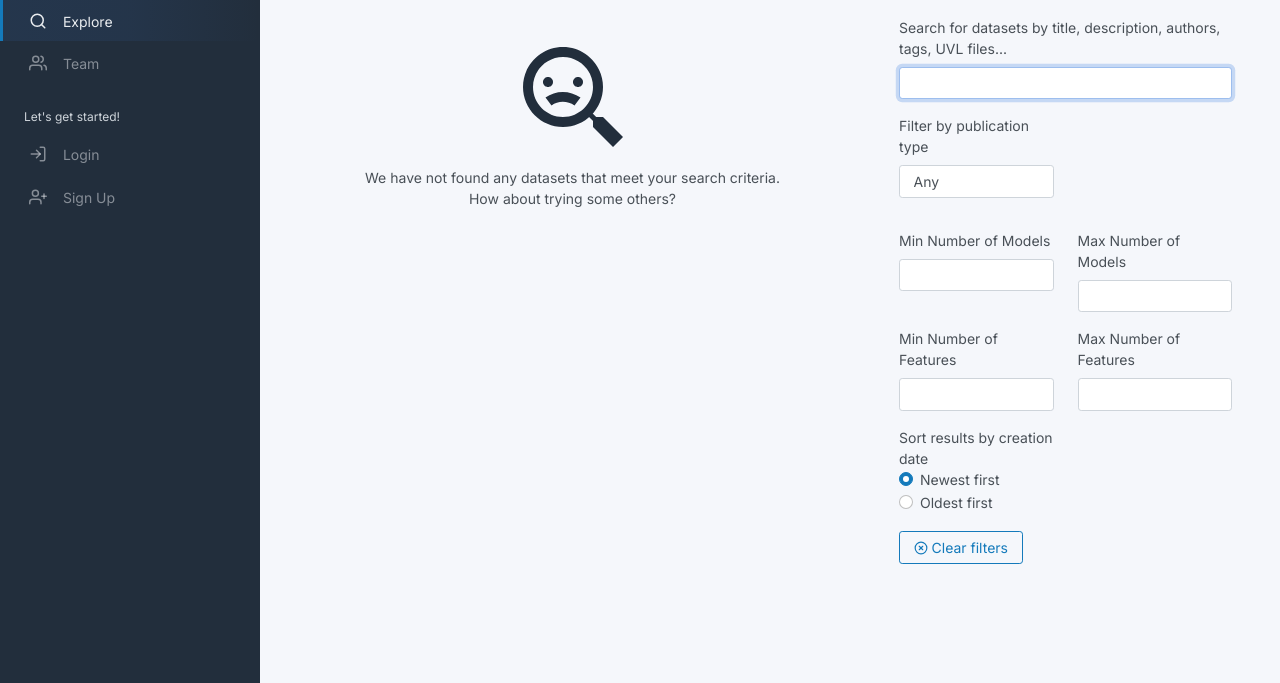
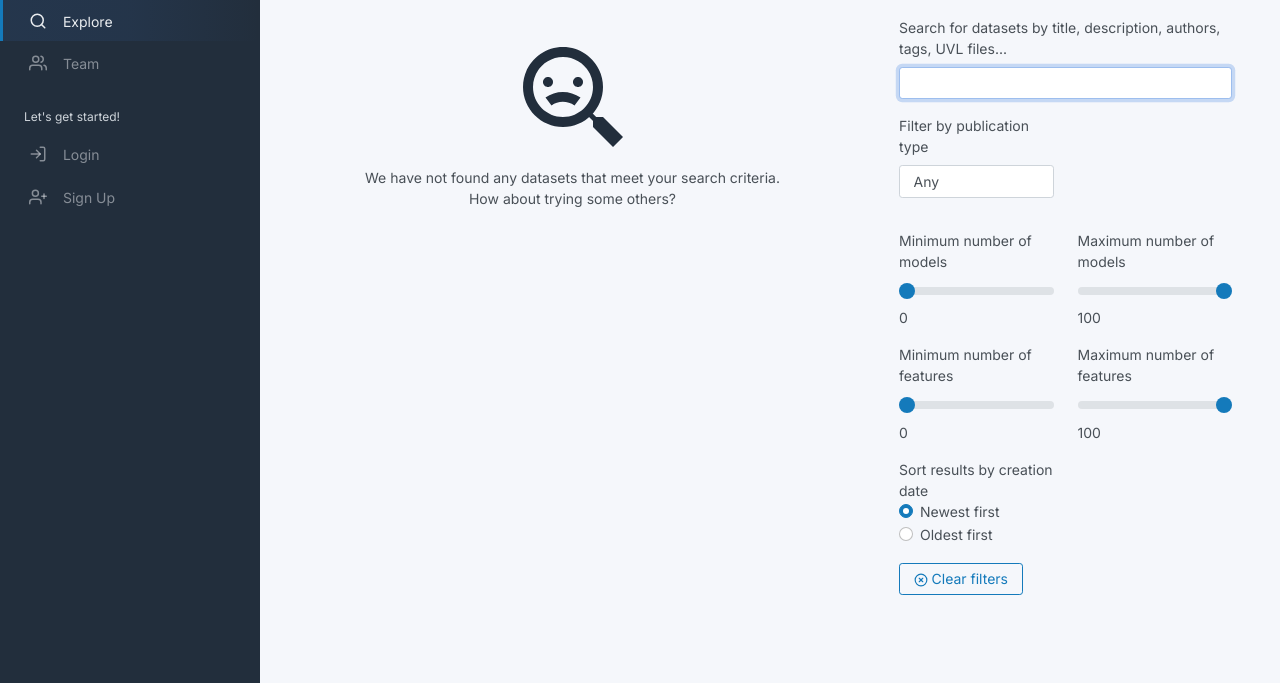
Before and after one commit to salmorejo-hub/uvlhub, a Flask app: page /explore in a window 1280 px wide. Shown: the part 184-867 px from the top of the page. Run offline with Flask 3, Linux system fonts and the light colour scheme; data that the repository does not hold is empty; parts of the project's set-up code (start-up, migrations or seed data) failed here and were passed over; some libraries are stand-ins or nearby versions.

Commit message:
feat: Change filters to range sliders Ref #16

```diff
--- a/app/modules/explore/assets/scripts.js
+++ b/app/modules/explore/assets/scripts.js
@@ -21,10 +21,10 @@ function send_query() {
                 query: document.querySelector('#query').value,
                 publication_type: document.querySelector('#publication_type').value,
                 sorting: document.querySelector('[name="sorting"]:checked').value,
-                min_number_of_models: document.querySelector('#min_number_of_models').value || null,
-                max_number_of_models: document.querySelector('#max_number_of_models').value || null,
-                min_number_of_features: document.querySelector('#min_number_of_features').value || null,
-                max_number_of_features: document.querySelector('#max_number_of_features').value || null,
+                min_number_of_models: document.querySelector('#min_number_of_models').value || 0,
+                max_number_of_models: document.querySelector('#max_number_of_models').value || 100,
+                min_number_of_features: document.querySelector('#min_number_of_features').value || 0,
+                max_number_of_features: document.querySelector('#max_number_of_features').value || 100,
             };
 
             console.log(document.querySelector('#publication_type').value);
@@ -185,16 +185,20 @@ function clearFilters() {
 
     // Reset the number of models and features filters
     let minNumberOfModelsInput = document.querySelector('#min_number_of_models');
-    minNumberOfModelsInput.value = "";
+    minNumberOfModelsInput.value = "0";
+    document.getElementById('min_models_output').value = "0";
 
     let maxNumberOfModelsInput = document.querySelector('#max_number_of_models');
-    maxNumberOfModelsInput.value = "";
+    maxNumberOfModelsInput.value = "100";
+    document.getElementById('max_models_output').value = "100";
 
     let minNumberOfFeaturesInput = document.querySelector('#min_number_of_features');
-    minNumberOfFeaturesInput.value = "";
+    minNumberOfFeaturesInput.value = "0";
+    document.getElementById('min_features_output').value = "0";
 
     let maxNumberOfFeaturesInput = document.querySelector('#max_number_of_features');
-    maxNumberOfFeaturesInput.value = "";
+    maxNumberOfFeaturesInput.value = "100";
+    document.getElementById('max_features_output').value = "100";
 
     // Perform a new search with the reset filters
     queryInput.dispatchEvent(new Event('input', {bubbles: true}));
--- a/app/modules/explore/repositories.py
+++ b/app/modules/explore/repositories.py
@@ -1,17 +1,18 @@
 import re
-from sqlalchemy import any_, or_
+from sqlalchemy import any_, or_, cast, Integer
 import unidecode
 from app.modules.dataset.models import Author, DSMetaData, DataSet, PublicationType, DSMetrics
 from app.modules.featuremodel.models import FMMetaData, FeatureModel
 from core.repositories.BaseRepository import BaseRepository
 
 
+
 class ExploreRepository(BaseRepository):
     def __init__(self):
         super().__init__(DataSet)
 
-    def filter(self, query="", sorting="newest", publication_type="any", tags=[], min_number_of_models=None,
-               max_number_of_models=None, min_number_of_features=None, max_number_of_features=None, **kwargs):
+    def filter(self, query="", sorting="newest", publication_type="any", tags=[], min_number_of_models=0,
+               max_number_of_models=100, min_number_of_features=0, max_number_of_features=100, **kwargs):
         # Normalize and remove unwanted characters
         normalized_query = unidecode.unidecode(query).lower()
         cleaned_query = re.sub(r'[,.":\'()\[\]^;!¡¿?]', "", normalized_query)
@@ -53,17 +54,15 @@ class ExploreRepository(BaseRepository):
         if tags:
             datasets = datasets.filter(DSMetaData.tags.ilike(any_(f"%{tag}%" for tag in tags)))
 
-        if min_number_of_models is not None:
-            datasets = datasets.filter(DSMetaData.ds_metrics.has(DSMetrics.number_of_models >= min_number_of_models))
-
-        if max_number_of_models is not None:
-            datasets = datasets.filter(DSMetaData.ds_metrics.has(DSMetrics.number_of_models <= max_number_of_models))
-
-        if min_number_of_features is not None:
-            datasets = datasets.filter(DSMetaData.ds_metrics.has(DSMetrics.number_of_features >= min_number_of_features))
-
-        if max_number_of_features is not None:
-            datasets = datasets.filter(DSMetaData.ds_metrics.has(DSMetrics.number_of_features <= max_number_of_features))
+        # Filter by number of models and features
+        datasets = datasets.filter(
+            DSMetaData.ds_metrics.has(
+                (cast(DSMetrics.number_of_models, Integer) >= min_number_of_models) &
+                (cast(DSMetrics.number_of_models, Integer) <= max_number_of_models) &
+                (cast(DSMetrics.number_of_features, Integer) >= min_number_of_features) &
+                (cast(DSMetrics.number_of_features, Integer) <= max_number_of_features)
+            )
+        )
 
         # Order by created_at
         if sorting == "oldest":
--- a/app/modules/explore/routes.py
+++ b/app/modules/explore/routes.py
@@ -14,5 +14,6 @@ def index():
 
     if request.method == 'POST':
         criteria = request.get_json()
+        print(criteria)
         datasets = ExploreService().filter(**criteria)
         return jsonify([dataset.to_dict() for dataset in datasets])
--- a/app/modules/explore/services.py
+++ b/app/modules/explore/services.py
@@ -6,7 +6,7 @@ class ExploreService(BaseService):
     def __init__(self):
         super().__init__(ExploreRepository())
 
-    def filter(self, query="", sorting="newest", publication_type="any", tags=[], min_number_of_models=None, max_number_of_models=None,
-               min_number_of_features=None, max_number_of_features=None,**kwargs):
+    def filter(self, query="", sorting="newest", publication_type="any", tags=[], min_number_of_models=0, max_number_of_models=100,
+               min_number_of_features=0, max_number_of_features=100,**kwargs):
         return self.repository.filter(query, sorting, publication_type, tags, min_number_of_models, max_number_of_models,
                                       min_number_of_features, max_number_of_features, **kwargs)
--- a/app/modules/explore/templates/explore/index.html
+++ b/app/modules/explore/templates/explore/index.html
@@ -92,14 +92,16 @@
                     <div class="row mt-3">
                         <div class="col-6">
                             <div class="mb-3">
-                                <label class="form-label" for="min_number_of_models">Min Number of Models</label>
-                                <input class="form-control" id="min_number_of_models" name="min_number_of_models" type="number" min="0">
+                                <label class="form-label" for="min_number_of_models">Minimum number of models</label>
+                                <input class="form-range" id="min_number_of_models" name="min_number_of_models" type="range" min="0" max="100" step="1" value="0" oninput="document.getElementById('min_models_output').value = this.value">
+                                <output id="min_models_output">0</output>
                             </div>
                         </div>
                         <div class="col-6">
                             <div class="mb-3">
-                                <label class="form-label" for="max_number_of_models">Max Number of Models</label>
-                                <input class="form-control" id="max_number_of_models" name="max_number_of_models" type="number" min="0">
+                                <label class="form-label" for="max_number_of_models">Maximum number of models</label>
+                                <input class="form-range" id="max_number_of_models" name="max_number_of_models" type="range" min="0" max="100" step="1" value="100" oninput="document.getElementById('max_models_output').value = this.value">
+                                <output id="max_models_output">100</output>
                             </div>
                         </div>
                     </div>
@@ -107,14 +109,16 @@
                     <div class="row">
                         <div class="col-6">
                             <div class="mb-3">
-                                <label class="form-label" for="min_number_of_features">Min Number of Features</label>
-                                <input class="form-control" id="min_number_of_features" name="min_number_of_features" type="number" min="0">
+                                <label class="form-label" for="min_number_of_features">Minimum number of features</label>
+                                <input class="form-range" id="min_number_of_features" name="min_number_of_features" type="range" min="0" max="100" step="1" value="0" oninput="document.getElementById('min_features_output').value = this.value">
+                                <output id="min_features_output">0</output>
                             </div>
                         </div>
                         <div class="col-6">
                             <div class="mb-3">
-                                <label class="form-label" for="max_number_of_features">Max Number of Features</label>
-                                <input class="form-control" id="max_number_of_features" name="max_number_of_features" type="number" min="0">
+                                <label class="form-label" for="max_number_of_features">Maximum number of features</label>
+                                <input class="form-range" id="max_number_of_features" name="max_number_of_features" type="range" min="0" max="100" step="1" value="100" oninput="document.getElementById('max_features_output').value = this.value">
+                                <output id="max_features_output">100</output>
                             </div>
                         </div>
                     </div>
```
